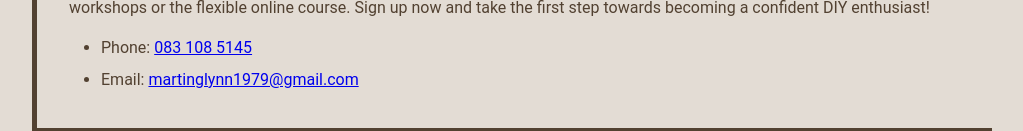
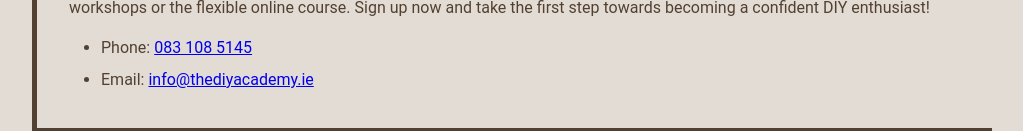
Before and after one commit to markconroy/the-diy-academy, a plain HTML site: page index.html in a window 1280 px wide. Shown: the part 3271-3402 px from the top of the page, without its empty margins (128-1151 px from the left). Drawn offline with Linux system fonts and the light colour scheme.

Commit message:
updates email address

```diff
--- a/index.html
+++ b/index.html
@@ -194,7 +194,7 @@
             becoming a confident DIY enthusiast!</p>
           <ul>
             <li>Phone: <a href="tel:+353831085145">083 108 5145</a></li>
-            <li>Email: <a href="mailto:martinglynn1979@gmail.com">martinglynn1979@gmail.com</a></li>
+            <li>Email: <a href="mailto:info@thediyacademy.ie">info@thediyacademy.ie</a></li>
           </ul>
         </div>
       </div>
```
Also changed, not shown: programmes/index.html (+1 -1 lines).
